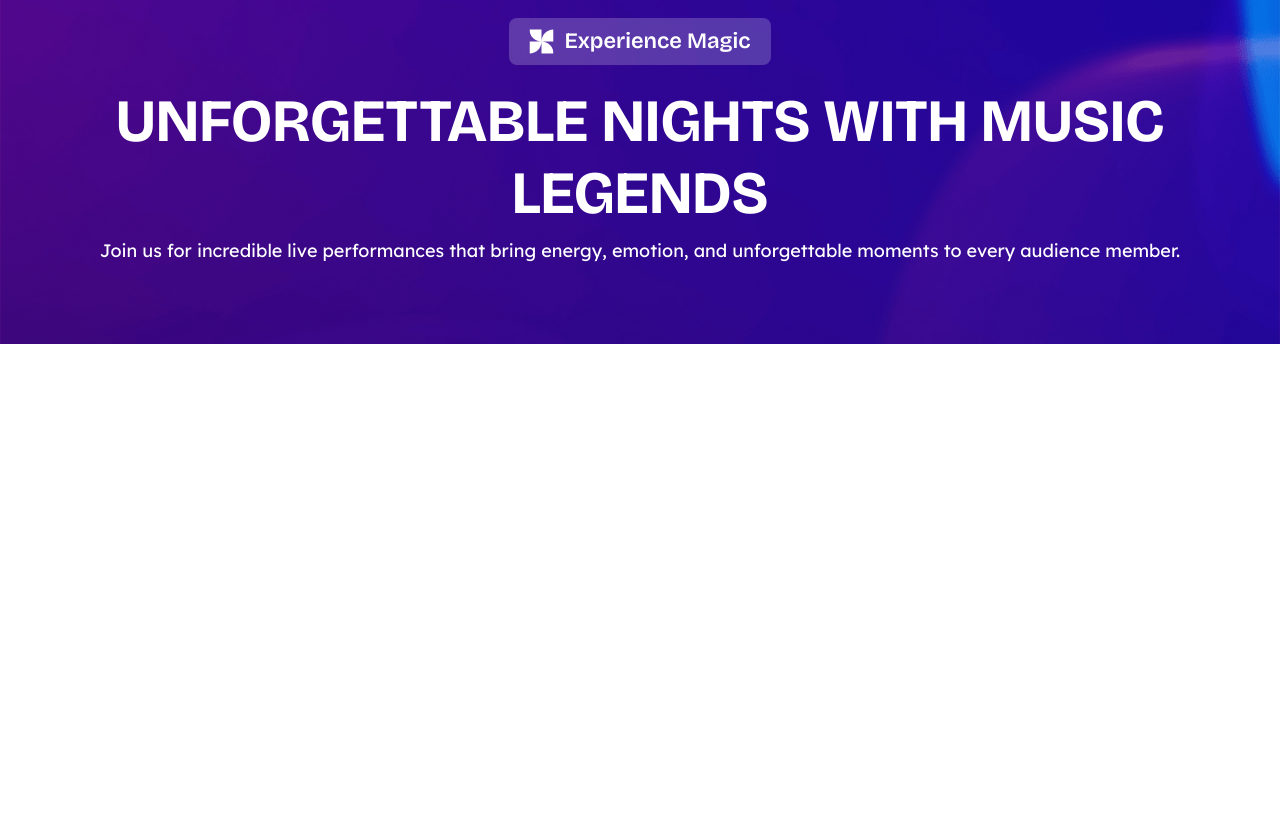
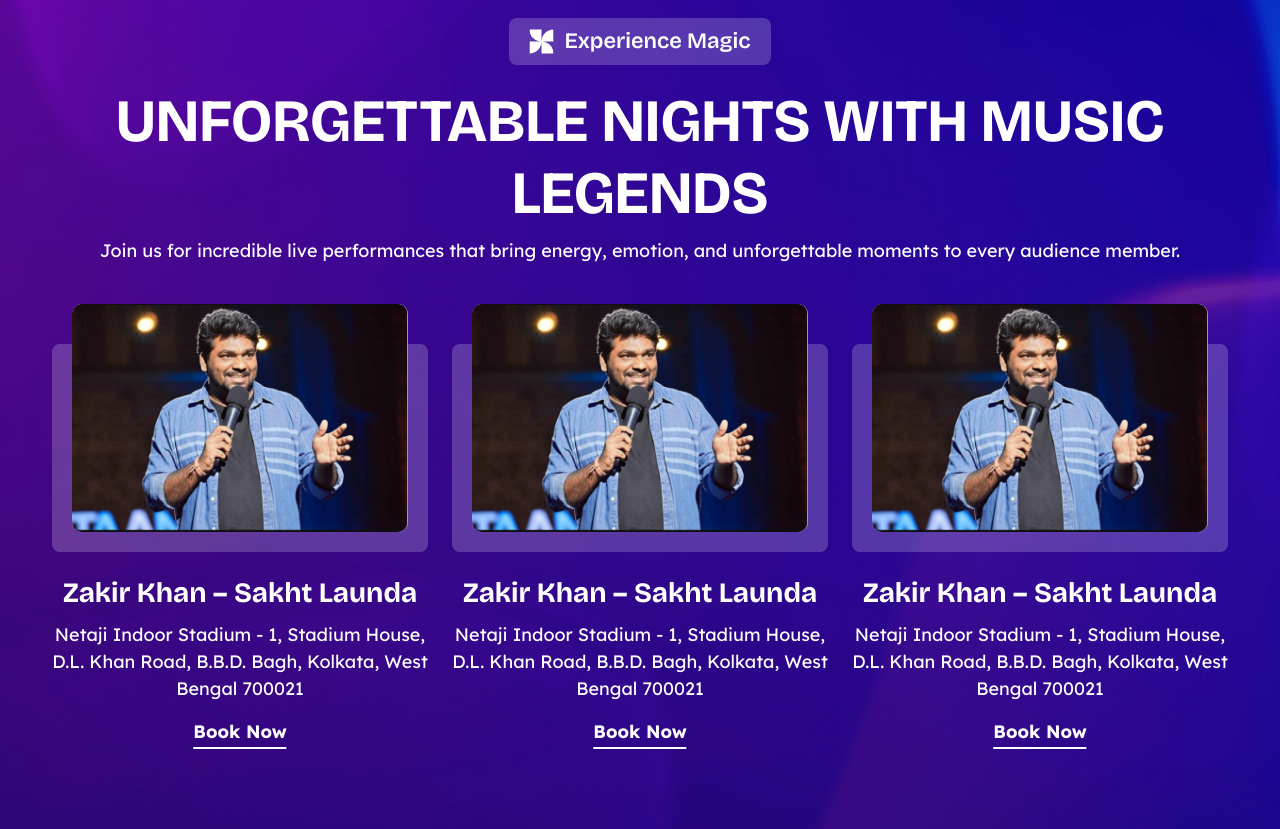
Before and after one commit to its-mehtab/Eventify, a React (Vite) app: page / in a window 1280 px wide. Shown: the part 3966-4795 px from the top of the page. Before the commit the page ends 4310 px from the top, so only its background shows below. Built offline with nearby package versions, Linux system fonts and the light colour scheme.

Commit message:
complete stand up show section

```diff
--- a/src/assets/assets.js
+++ b/src/assets/assets.js
@@ -9,6 +9,7 @@
 import concert_3 from "./concert-3.jpg";
 import concert_4 from "./concert-4.jpg";
 import stand_up_bg from "./stand-up-bg.jpg";
+import stand_up1 from "./stand-up1.jpg";
 
 export const assets = {
   logo,
@@ -22,4 +23,5 @@
   concert_3,
   concert_4,
   stand_up_bg,
+  stand_up1,
 };
--- /dev/null
+++ b/src/components/underline-button/UnderlineButton.jsx
@@ -0,0 +1,12 @@
+import React from "react";
+import "./underline-button.css";
+
+const UnderlineButton = ({ children }) => {
+  return (
+    <a href="#" className="underline-btn">
+      {children}
+    </a>
+  );
+};
+
+export default UnderlineButton;
--- /dev/null
+++ b/src/components/underline-button/underline-button.css
@@ -0,0 +1,23 @@
+.underline-btn {
+  display: inline-block;
+  font-weight: 700;
+  position: relative;
+  color: #fff;
+  z-index: 1;
+  padding-bottom: 4px;
+}
+.underline-btn::after {
+  content: "";
+  width: 100%;
+  height: 1.5px;
+  background-color: #fff;
+  position: absolute;
+  bottom: 0px;
+  left: 50%;
+  transform: translateX(-50%);
+  z-index: 0;
+  transition: all ease-in-out 0.3s;
+}
+.underline-btn:hover:after {
+  width: 0;
+}
--- /dev/null
+++ b/src/components/vertical-card/VerticalCard.jsx
@@ -0,0 +1,22 @@
+import React from "react";
+import "./vertical-card.css";
+import UnderlineButton from "../underline-button/UnderlineButton";
+import { assets } from "../../assets/assets";
+
+const VerticalCard = () => {
+  return (
+    <div className="vertical-card-wrap text-center">
+      <div className="ver-card-img">
+        <img src={assets.stand_up1} alt="" />
+      </div>
+      <h3>Zakir Khan – Sakht Launda</h3>
+      <p>
+        Netaji Indoor Stadium - 1, Stadium House, D.L. Khan Road, B.B.D. Bagh,
+        Kolkata, West Bengal 700021
+      </p>
+      <UnderlineButton>Book Now</UnderlineButton>
+    </div>
+  );
+};
+
+export default VerticalCard;
--- /dev/null
+++ b/src/components/vertical-card/vertical-card.css
@@ -0,0 +1,38 @@
+.vertical-card-wrap {
+  margin-top: 40px;
+}
+
+.vertical-card-wrap .ver-card-img {
+  margin-bottom: 45px;
+  position: relative;
+  border-radius: 10px;
+  /* overflow: hidden; */
+  z-index: 1;
+  width: 100%;
+}
+
+.vertical-card-wrap .ver-card-img img {
+  width: calc(100% - 40px);
+  border-radius: 10px;
+}
+
+.vertical-card-wrap .ver-card-img::after {
+  content: "";
+  position: absolute;
+  top: 40px;
+  bottom: -20px;
+  left: 0;
+  right: 0;
+  z-index: -1;
+  background-color: rgba(255, 255, 255, 0.2);
+  border-radius: 8px;
+}
+
+.vertical-card-wrap h3 {
+  font-size: 28px;
+  font-weight: 700;
+}
+
+.vertical-card-wrap p {
+  margin: 10px 0 16px 0;
+}
--- a/src/pages/home/Home.jsx
+++ b/src/pages/home/Home.jsx
@@ -4,6 +4,7 @@
 import "./home.css";
 import { assets } from "../../assets/assets";
 import EventCard from "../../components/event-card/EventCard";
+import VerticalCard from "../../components/vertical-card/VerticalCard";
 
 function Home() {
   return (
@@ -310,6 +311,17 @@
               emotion, and unforgettable moments to every audience member.
             </p>
           </div>
+          <div className="row">
+            <div className="col-md-4">
+              <VerticalCard />
+            </div>
+            <div className="col-md-4">
+              <VerticalCard />
+            </div>
+            <div className="col-md-4">
+              <VerticalCard />
+            </div>
+          </div>
         </div>
       </section>
     </>
```
Also changed, not shown: src/assets/stand-up1.jpg (added).
